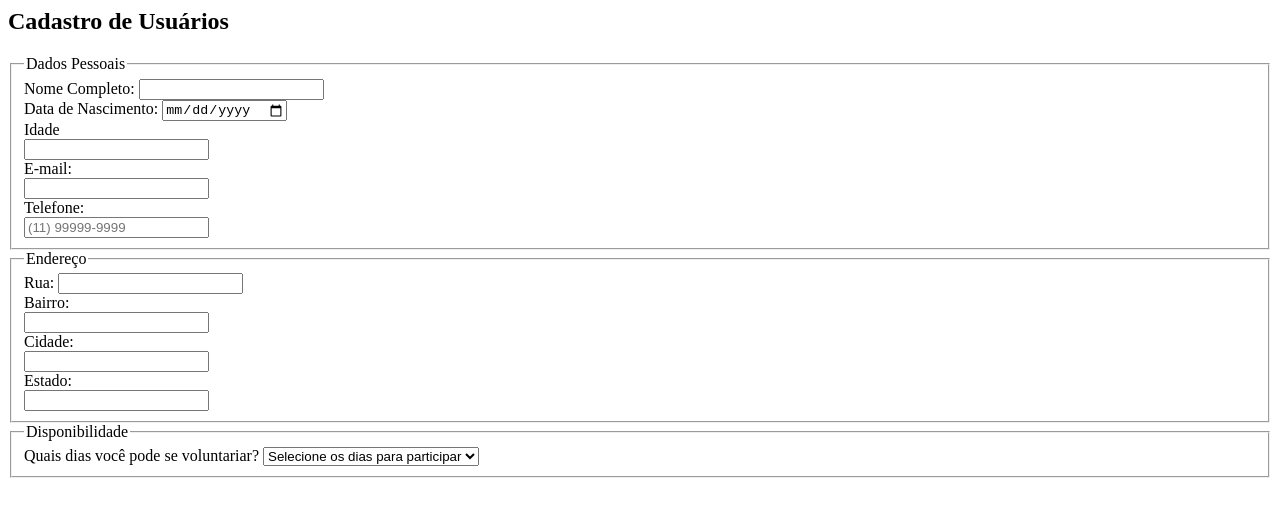
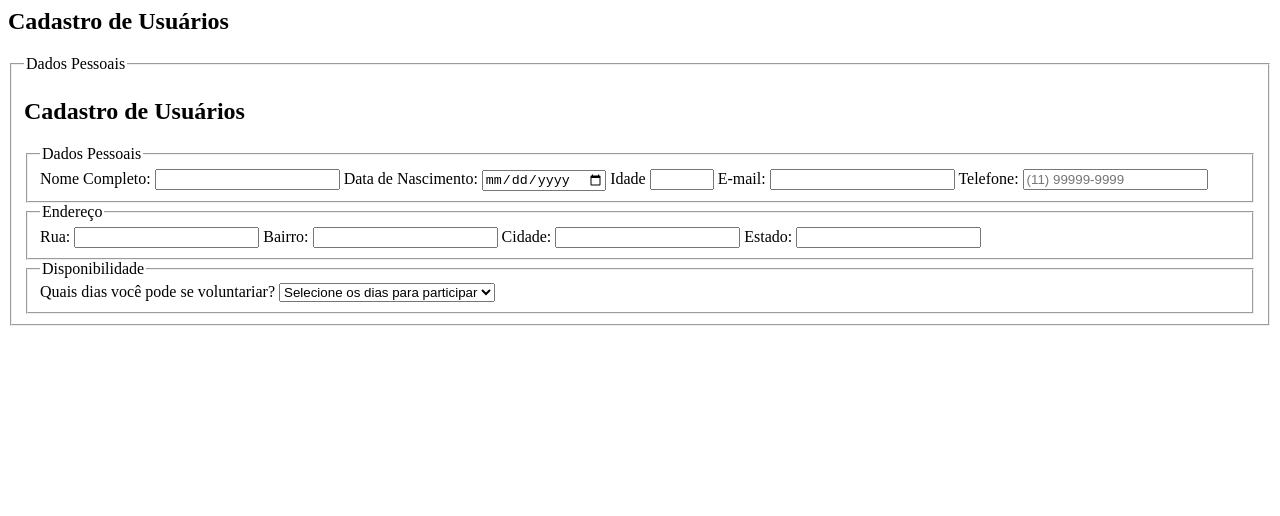
Before and after one commit to Carl-Melo/AulaProgramWeb, a plain HTML site: page cadastro.html in a window 1280 px wide. Drawn offline with Linux system fonts and the light colour scheme.

Commit message:
V0.2 Cadastro

```diff
--- a/cadastro.html
+++ b/cadastro.html
@@ -1,70 +1,59 @@
 <html><head><meta http-equiv="Content-Type" content="text/html; charset=UTF-8"></head><body><h2> Cadastro de Usuários</h2>
 <fieldset>
 <legend>Dados Pessoais</legend>
+<html><head><meta http-equiv="Content-Type" content="text/html; charset=UTF-8"></head><body><h2> Cadastro de Usuários</h2>
 
-<div>
+  <fieldset>
+<legend>Dados Pessoais</legend>
+
 <label for="name">Nome Completo:</label>
-<input type="text" id="name" name="Nome">
-</div>
+<input type="text" id="name" name="Nome" required>
 
 
-<div>
 <label for="nascimento">Data de Nascimento:</label>
 <input type="date" id="nascimento" name="Data-Nascimento" min="01-01-1960" max="01-01-2006">
-</div>
+
 
 <label for="idade">Idade</label>
-<div>
-<input type="number" id="idade" name="Idade">
-</div>
+<input type="number" id="idade" name="Idade" required min="16" max="100">
 
 
 <label for="email"> E-mail:</label>
-<div>
 <input type="email" id="email" name="E-mail">
-</div>
+
 
 <label for="tel">Telefone:</label>
-<div>
 <input type="tel" id="tel" name="Telefone" placeholder="(11) 99999-9999" maxlength="15"  required>
-</div>
 </fieldset>
 
 <fieldset>
 <legend>Endereço</legend>
-<div>
+
 <label for="adress">Rua:</label>
-<input type="text" id="adress" name="Endereço" autocomplete="street-address">
-</div>
+<input type="text" id="adress" name="Endereço" autocomplete="street-address" address-line2">
+
 
 <label for="adress">Bairro:</label>
-<div>
-<input type="address" id="address" name="Bairro" autocomplete="street-address">
-</div>
+<input type="address" id="address" name="Bairro" autocomplete="street-address" address-line2">
 
 
 <label for="address">Cidade:</label>
-<div>
 <input type="address" id="address" name="Cidade" autocomplete="address-level1">
-</div>
 
 
 <label for="address">Estado:</label>
-<div>
 <input type="address" id="address" name="Estado" autocomplete="address-level2">
-</div>
 </fieldset>
 
 <fieldset>
 <legend>Disponibilidade</legend>
-<div>
+
 <label for="disponibilidade">Quais dias você pode se voluntariar?</label>
 <select id="disponibilidade" name="Disponibilidade" required>
 <option value="">Selecione os dias para participar</option>
 <option value="segunda-terca">Segunda e Terça</option>
 <option value="quarta-quinta">Quarta e Quinta</option>
 <option value="sexta-sabado">Sexta e Sábado</option>
-
-<fieldset>
+</fieldset>
 
 </fieldset></select></div></fieldset></body></html>
```
Also changed, not shown: 1 other file.
